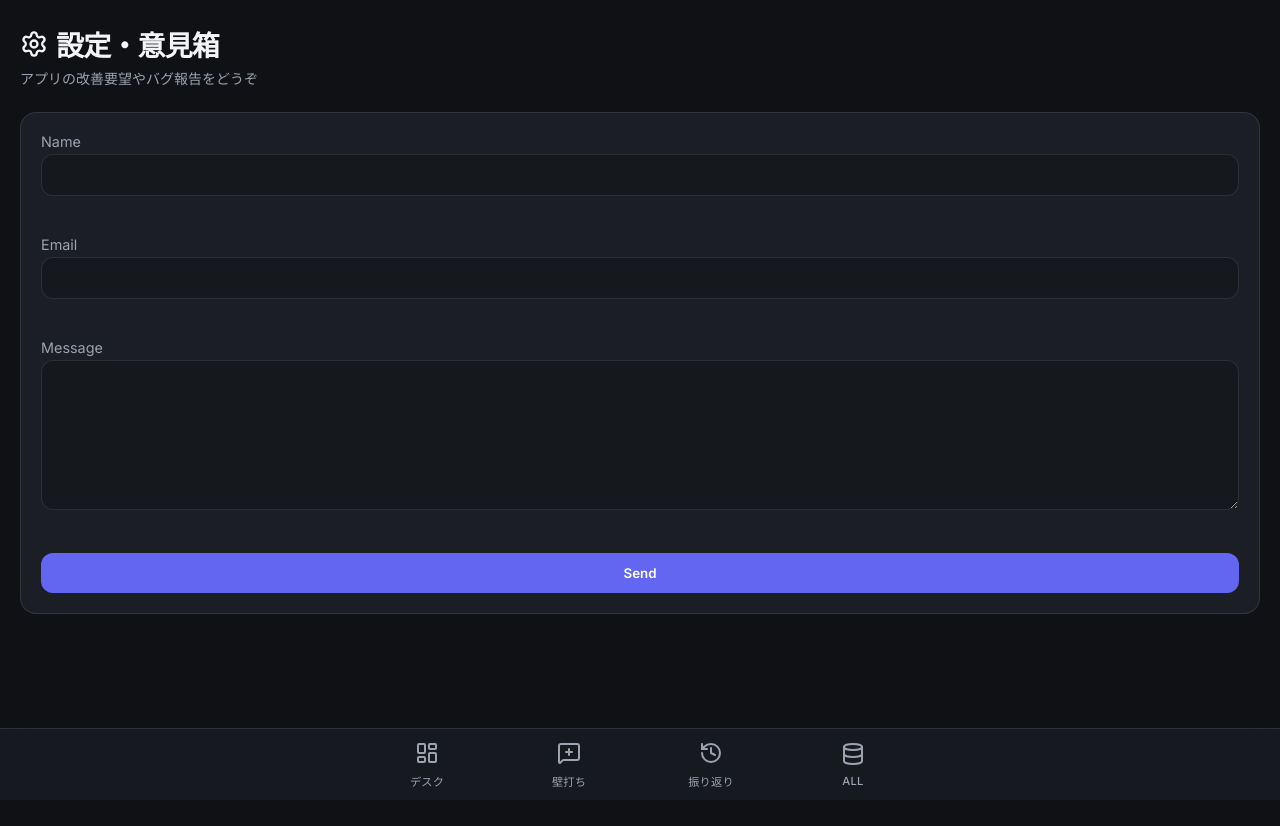
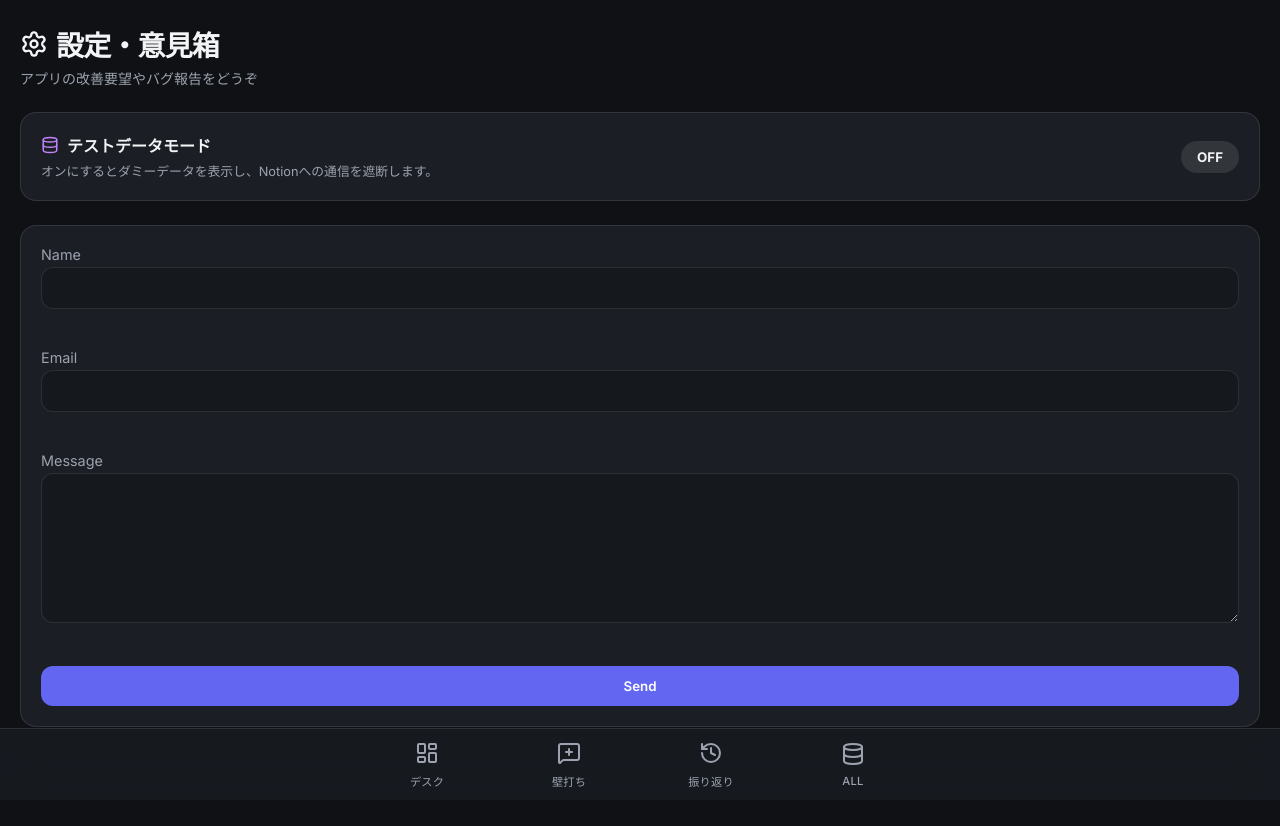
Before and after one commit to LeeR6174/StudyAdmin, a Next.js app: page /feedback in a window 1280 px wide. Shown: the top 826 px of the page. Built offline with nearby package versions, Linux system fonts and the light colour scheme.

Commit message:
feat: add AllDb, Feedback, and landing pages with global application context provider

```diff
--- a/src/app/feedback/page.js
+++ b/src/app/feedback/page.js
@@ -1,9 +1,11 @@
 "use client";
 
 import styles from "../page.module.css";
-import { Settings } from "lucide-react";
+import { Settings, Database } from "lucide-react";
+import { useAppContext } from "@/context/AppProvider";
 
 export default function FeedbackPage() {
+  const { isTestMode, toggleTestMode } = useAppContext();
   return (
     <div className={styles.container}>
       <header className={styles.header}>
@@ -17,6 +19,33 @@ export default function FeedbackPage() {
       </header>
 
       <div className={styles.content}>
+        {/* Test Mode Toggle Section */}
+        <div className={styles.section} style={{ marginBottom: '24px', display: 'flex', justifyContent: 'space-between', alignItems: 'center' }}>
+          <div>
+            <h3 style={{ fontSize: '1rem', marginBottom: '4px', display: 'flex', alignItems: 'center', gap: '8px' }}>
+              <Database size={18} color="#c084fc" />
+              テストデータモード
+            </h3>
+            <p style={{ fontSize: '0.8rem', color: 'var(--text-muted)' }}>
+              オンにするとダミーデータを表示し、Notionへの通信を遮断します。
+            </p>
+          </div>
+          <button
+            onClick={toggleTestMode}
+            style={{
+              padding: '8px 16px',
+              borderRadius: '20px',
+              border: 'none',
+              fontWeight: 'bold',
+              background: isTestMode ? '#c084fc' : 'rgba(255, 255, 255, 0.1)',
+              color: isTestMode ? 'white' : 'var(--text-main)',
+              cursor: 'pointer'
+            }}
+          >
+            {isTestMode ? "ON" : "OFF"}
+          </button>
+        </div>
+
         <div className={styles.section}>
           {/* Netlify Form standard structure */}
           <form name="contact" method="POST" data-netlify="true" style={{ display: 'flex', flexDirection: 'column', gap: '16px' }}>
--- a/src/context/AppProvider.jsx
+++ b/src/context/AppProvider.jsx
@@ -9,12 +9,17 @@ const AppContext = createContext();
 export function AppProvider({ children }) {
   const [isTeacherMode, setIsTeacherMode] = useState(false);
   const [toast, setToast] = useState(null);
+  const [isTestMode, setIsTestMode] = useState(false);
 
   // Load state from local storage on mount
   useEffect(() => {
     const saved = localStorage.getItem("studyAdmin_teacherMode");
     if (saved === "true") {
       setIsTeacherMode(true);
+    }
+    const savedTest = localStorage.getItem("studyAdmin_testMode");
+    if (savedTest === "true") {
+      setIsTestMode(true);
     }
   }, []);
 
@@ -33,6 +38,14 @@ export function AppProvider({ children }) {
     }
   };
 
+  const toggleTestMode = () => {
+    setIsTestMode((prev) => {
+      const next = !prev;
+      localStorage.setItem("studyAdmin_testMode", next.toString());
+      return next;
+    });
+  };
+
   const showToast = (message) => {
     setToast(message);
     setTimeout(() => {
@@ -41,7 +54,7 @@ export function AppProvider({ children }) {
   };
 
   return (
-    <AppContext.Provider value={{ isTeacherMode, toggleTeacherMode, showToast }}>
+    <AppContext.Provider value={{ isTeacherMode, toggleTeacherMode, showToast, isTestMode, toggleTestMode }}>
       {children}
 
       {/* Global Toast */}
```
Also changed, not shown: src/app/alldb/page.js (+22 -1 lines), src/app/page.js (+22 -1 lines).
